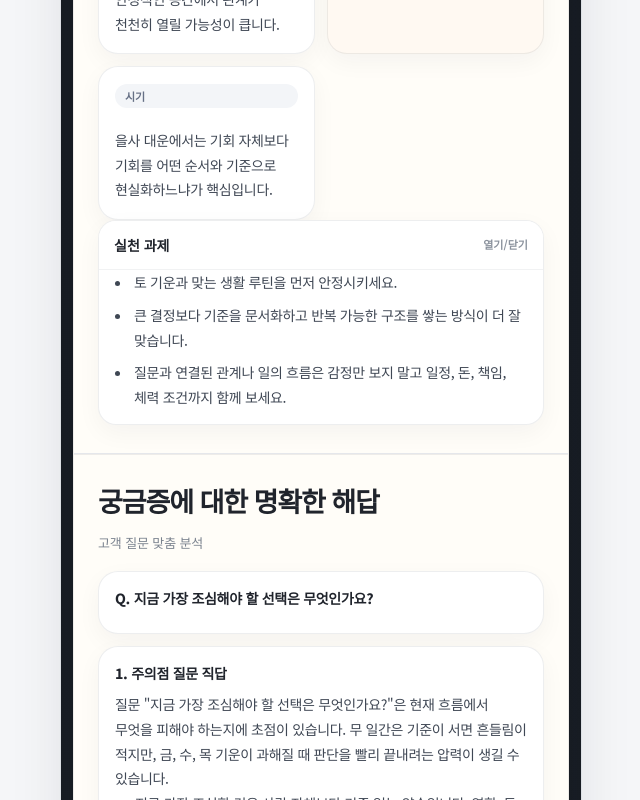
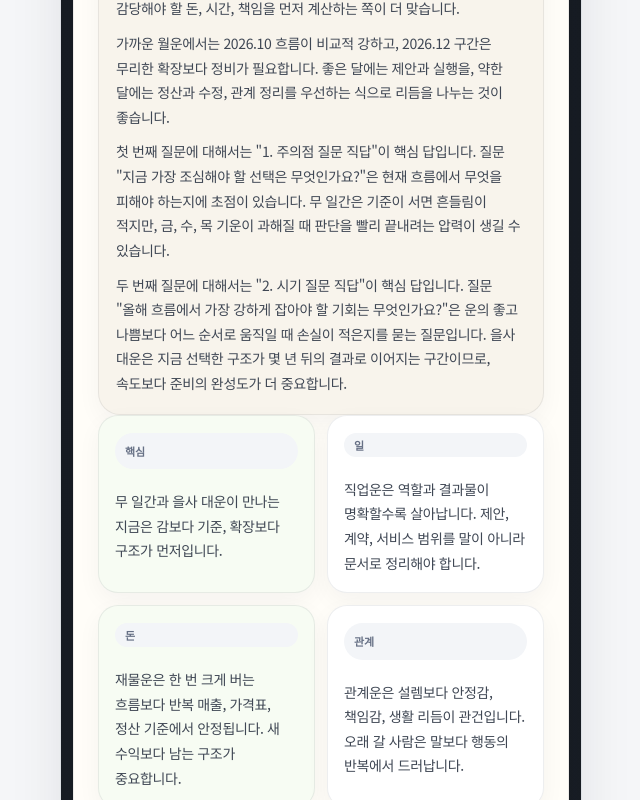
Before and after one commit to 250909bs-svg/unwoldang, a React (Vite) app: page /report/1 in a window 1280 px wide. Shown: the part 1800-2600 px from the top of the page, without its empty margins (319-959 px from the left). Built offline with nearby package versions, Linux system fonts and the light colour scheme.

Commit message:
Expand report core summary

```diff
--- a/src/pages/Report.tsx
+++ b/src/pages/Report.tsx
@@ -402,6 +402,84 @@ function SectionBlock({
   );
 }
 
+function buildExpandedCoreReport(report: SajuReportData): SajuReportData {
+  const strongestElement = [...report.fiveElements].sort((left, right) => right.value - left.value)[0];
+  const weakestElement = [...report.fiveElements].sort((left, right) => left.value - right.value)[0];
+  const dominantTenGod = report.tenGods[0];
+  const firstQuestion = report.questionAnswers[0];
+  const secondQuestion = report.questionAnswers[1];
+  const currentYear = report.yearLuck[0];
+  const bestMonth = [...report.monthLuck].sort((left, right) => right.score - left.score)[0];
+  const watchMonth = [...report.monthLuck].sort((left, right) => left.score - right.score)[0];
+  const originalAnalysis = report.summary.analysis.filter(Boolean);
+
+  return {
+    ...report,
+    summary: {
+      ...report.summary,
+      title: `${report.customerName}님의 핵심 요약`,
+      analysis: [
+        `${report.customerName}님의 명식에서 가장 먼저 봐야 할 축은 일간 ${report.dayMaster}와 ${report.strengthLabel}, 그리고 ${report.currentDayun.name} 대운이 만나는 지점입니다. 이 조합은 단순히 성향을 설명하는 것이 아니라 지금 어떤 방식으로 일, 돈, 관계를 정리해야 결과가 남는지를 보여줍니다.`,
+        `오행에서는 ${strongestElement?.label || report.helpfulElements[0]} 기운이 가장 크게 드러나고, ${weakestElement?.label || report.cautiousElements[0]} 기운은 보완 포인트로 읽힙니다. 강한 기운은 장점이지만 과하면 고집, 속도 조절 실패, 피로 누적으로 바뀔 수 있습니다. 약한 기운은 부족함이라기보다 의식적으로 루틴과 환경을 만들어야 하는 영역입니다.`,
+        `십성 흐름에서는 ${dominantTenGod?.label || '주요 십성'} 기운이 앞에 서기 때문에, 올해의 핵심은 감으로 밀어붙이는 선택보다 역할, 책임, 계약, 수익 구조를 분명히 하는 데 있습니다. 특히 말로만 정한 약속보다 문서, 가격표, 일정표처럼 확인 가능한 기준을 세울수록 운이 안정됩니다.`,
+        `현재 대운인 ${report.currentDayun.name}은 "${report.currentDayun.focus}" 쪽으로 흐름을 모으라고 말합니다. 반대로 주의할 점은 ${report.currentDayun.caution}입니다. 즉 기회가 없는 사주가 아니라, 기회를 어떤 순서로 현실화할지 정하지 않으면 좋은 흐름도 흩어질 수 있는 사주입니다.`,
+        currentYear
+          ? `${currentYear.year}년의 포인트는 "${currentYear.headline}"입니다. 집중해야 할 것은 ${currentYear.focus}이고, 조심해야 할 것은 ${currentYear.warning}입니다. 올해는 큰 결정을 빨리 내리는 것보다, 선택 이후 감당해야 할 돈, 시간, 책임을 먼저 계산하는 쪽이 더 맞습니다.`
+          : originalAnalysis[0] || report.heroNote,
+        bestMonth && watchMonth
+          ? `가까운 월운에서는 ${bestMonth.year}.${String(bestMonth.month).padStart(2, '0')} 흐름이 비교적 강하고, ${watchMonth.year}.${String(watchMonth.month).padStart(2, '0')} 구간은 무리한 확장보다 정비가 필요합니다. 좋은 달에는 제안과 실행을, 약한 달에는 정산과 수정, 관계 정리를 우선하는 식으로 리듬을 나누는 것이 좋습니다.`
+          : originalAnalysis[1] || report.heroNote,
+        firstQuestion
+          ? `첫 번째 질문에 대해서는 "${firstQuestion.title}"이 핵심 답입니다. ${firstQuestion.analysis}`
+          : '첫 번째 질문은 아직 구체화되지 않았지만, 현재 명식에서는 일과 돈의 기준을 먼저 세우는 것이 전체 운의 중심입니다.',
+        secondQuestion
+          ? `두 번째 질문에 대해서는 "${secondQuestion.title}"이 핵심 답입니다. ${secondQuestion.analysis}`
+          : '두 번째 질문이 비어 있다면, 올해는 관계보다 일의 구조와 체력 리듬을 먼저 안정시키는 쪽이 우선입니다.'
+      ],
+      advice: [
+        `${report.helpfulElements.join(', ')} 기운을 살리는 루틴을 하나 정하고 매일 반복하세요. 이 사주는 즉흥적인 결심보다 반복 가능한 구조에서 운이 살아납니다.`,
+        `돈과 일은 따로 보지 말고, 가격표, 제공 범위, 마감일, 책임 범위를 한 장으로 정리하세요. 이 문서화가 올해 가장 중요한 개운 포인트입니다.`,
+        `좋은 제안이 들어와도 바로 넓히지 말고, 지금 대운의 주제인 "${report.currentDayun.focus}"와 맞는지 먼저 확인하세요.`,
+        bestMonth
+          ? `${bestMonth.year}.${String(bestMonth.month).padStart(2, '0')}처럼 점수가 높은 구간에는 실행과 제안을, 점수가 낮은 구간에는 정산과 수정에 힘을 쓰세요.`
+          : '운이 강한 구간에는 실행을, 약한 구간에는 정비를 우선하세요.',
+        `관계는 감정만 보지 말고 상대의 시간 약속, 돈 쓰는 방식, 책임감, 갈등 후 회복 방식을 함께 보세요.`
+      ]
+    },
+    keyTakeaways: [
+      {
+        title: '핵심',
+        body: `${report.dayMaster} 일간과 ${report.currentDayun.name} 대운이 만나는 지금은 감보다 기준, 확장보다 구조가 먼저입니다.`,
+        tone: 'good'
+      },
+      {
+        title: '일',
+        body: `직업운은 역할과 결과물이 명확할수록 살아납니다. 제안, 계약, 서비스 범위를 말이 아니라 문서로 정리해야 합니다.`
+      },
+      {
+        title: '돈',
+        body: `재물운은 한 번 크게 버는 흐름보다 반복 매출, 가격표, 정산 기준에서 안정됩니다. 새 수익보다 남는 구조가 중요합니다.`,
+        tone: 'good'
+      },
+      {
+        title: '관계',
+        body: `관계운은 설렘보다 안정감, 책임감, 생활 리듬이 관건입니다. 오래 갈 사람은 말보다 행동의 반복에서 드러납니다.`
+      },
+      {
+        title: '주의',
+        body: `${report.cautiousElements.join(', ')} 기운이 과해질 때 판단이 급해지거나 체력이 무너질 수 있습니다. 큰 결정 전에는 하루를 두고 다시 확인하세요.`,
+        tone: 'warn'
+      },
+      {
+        title: '시기',
+        body: bestMonth
+          ? `${bestMonth.year}.${String(bestMonth.month).padStart(2, '0')} 전후는 실행에 좋고, 점수가 낮은 달은 정비와 조율에 쓰는 편이 좋습니다.`
+          : `올해는 흐름을 월별로 나누어 실행 구간과 정비 구간을 분리하는 것이 좋습니다.`
+      }
+    ]
+  };
+}
+
 export default function Report() {
   const { id } = useParams<{ id: string }>();
   const location = useLocation();
@@ -413,7 +491,8 @@ export default function Report() {
   const shouldBlockPreview = isLiveHost && !hasReportSource;
   const reportInput = formData?.birthDate ? formData : PREVIEW_FORM_DATA;
   const reportCharacterVideo = reportInput.gender === 'female' ? '/report-character-female.mp4' : '/report-character-male.mp4';
-  const report = useMemo(() => reportData || buildSajuReport(service.id, reportInput), [reportInput, reportData, service.id]);
+  const baseReport = useMemo(() => reportData || buildSajuReport(service.id, reportInput), [reportInput, reportData, service.id]);
+  const report = useMemo(() => buildExpandedCoreReport(baseReport), [baseReport]);
   const isYearlyShowcase = report.serviceId === 'life-flow';
   const yearlyLead = report.yearLuck[0];
   const yearlyMomentum = report.yearLuck.slice(0, 3);
```
